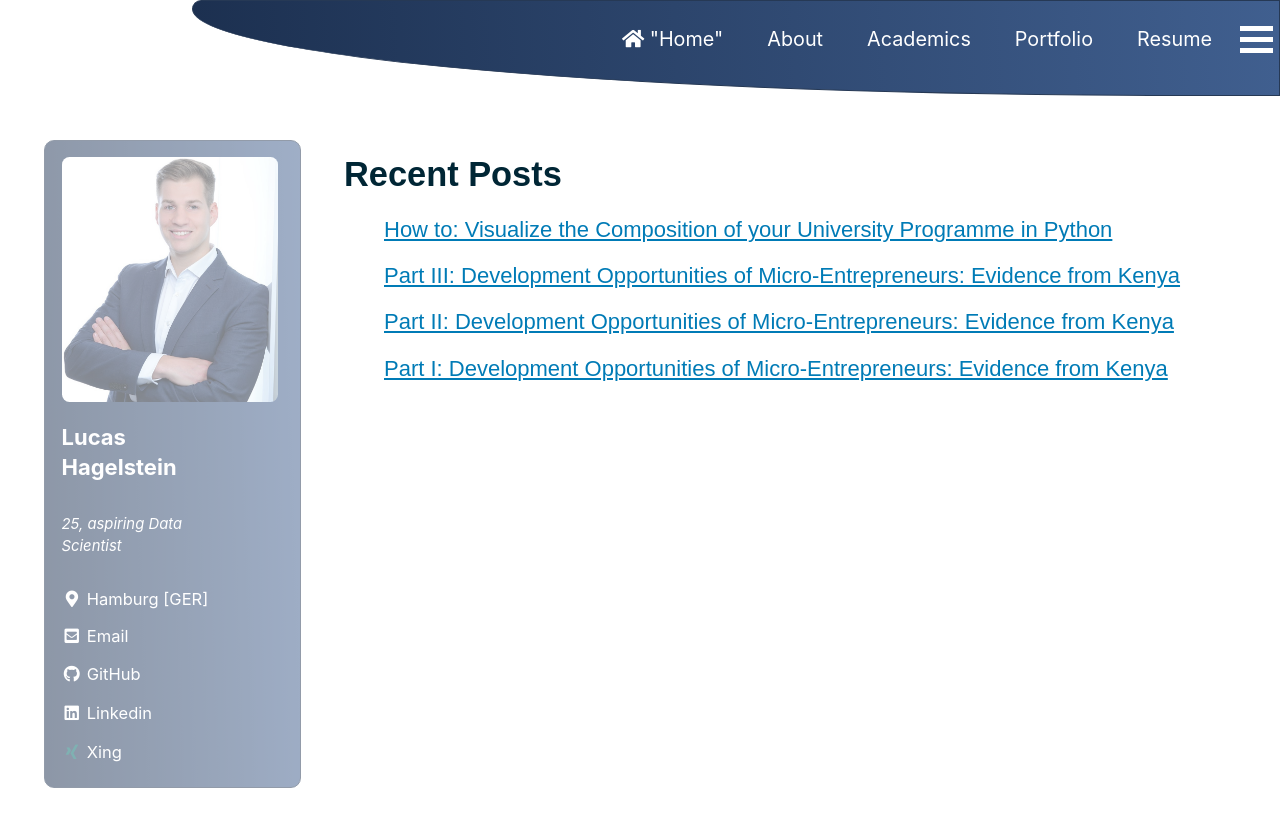
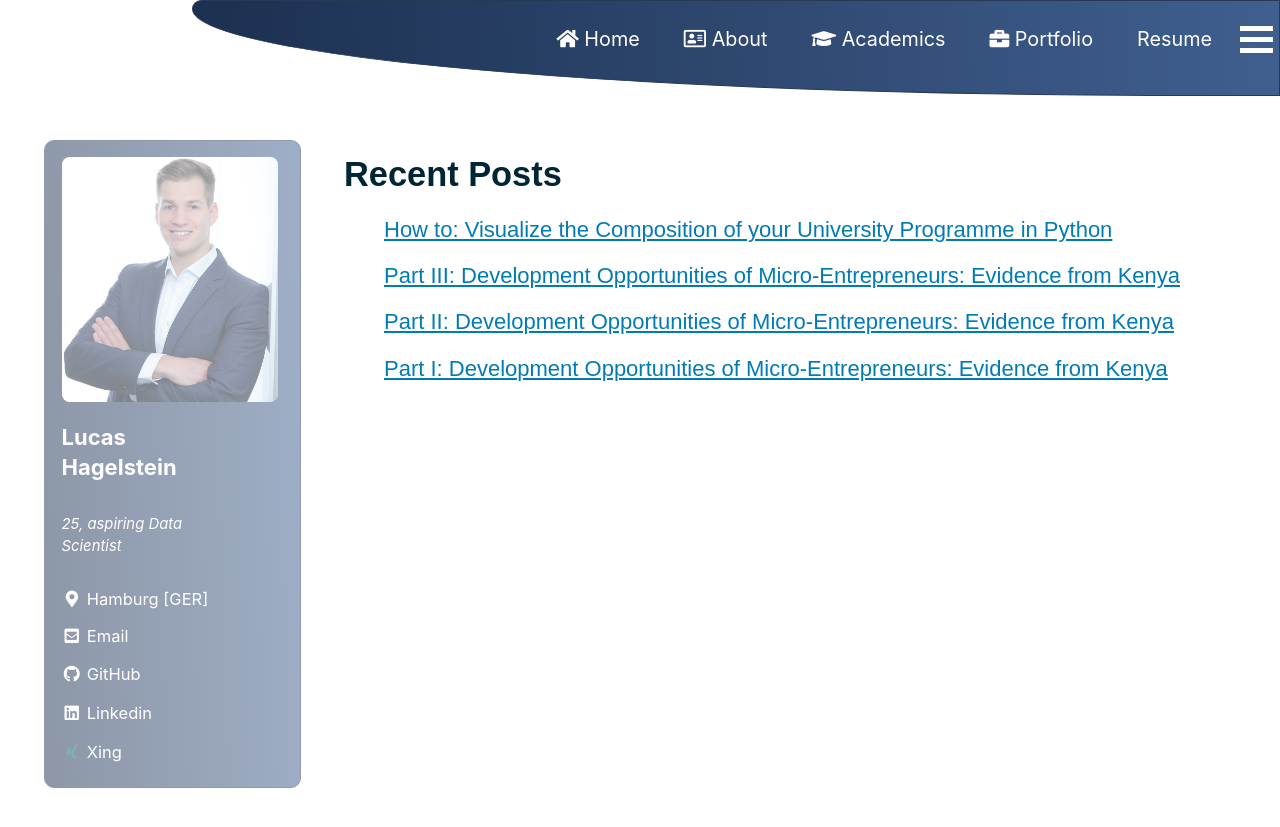
Before and after one commit to LHAGELS/LHAGELS.github.io, a Jekyll site: the page built from _pages/Home.md, in a window 1280 px wide and 900 px high. Shown: the top 827 px of the window. Built offline with Jekyll 4.4.1, drawn with Linux system fonts in a browser that asks for light colours; cached includes are drawn as plain includes; nearby versions of some CDN libraries.

Commit message:
new github

```diff
--- a/_data/navigation.yml
+++ b/_data/navigation.yml
@@ -2,13 +2,13 @@
 main:
   # - title: "Quick-Start Guide"
   #   url: https://mmistakes.github.io/minimal-mistakes/docs/quick-start-guide/
-  - title: <i class="fas fa-home"></i> "Home"
+  - title: <i class="fas fa-home"></i> Home
     url: /home/
-  - title: "About"
+  - title: <i class="far fa-address-card"></i> About
     url: /about/
-  - title: "Academics"
+  - title: <i class="fas fa-graduation-cap"></i> Academics
     url: /academics/
-  - title: "Portfolio"
+  - title: <i class="fas fa-briefcase"></i> Portfolio
     url: /portfolio/
   - title: "Resume"
     url: /resume/
```
